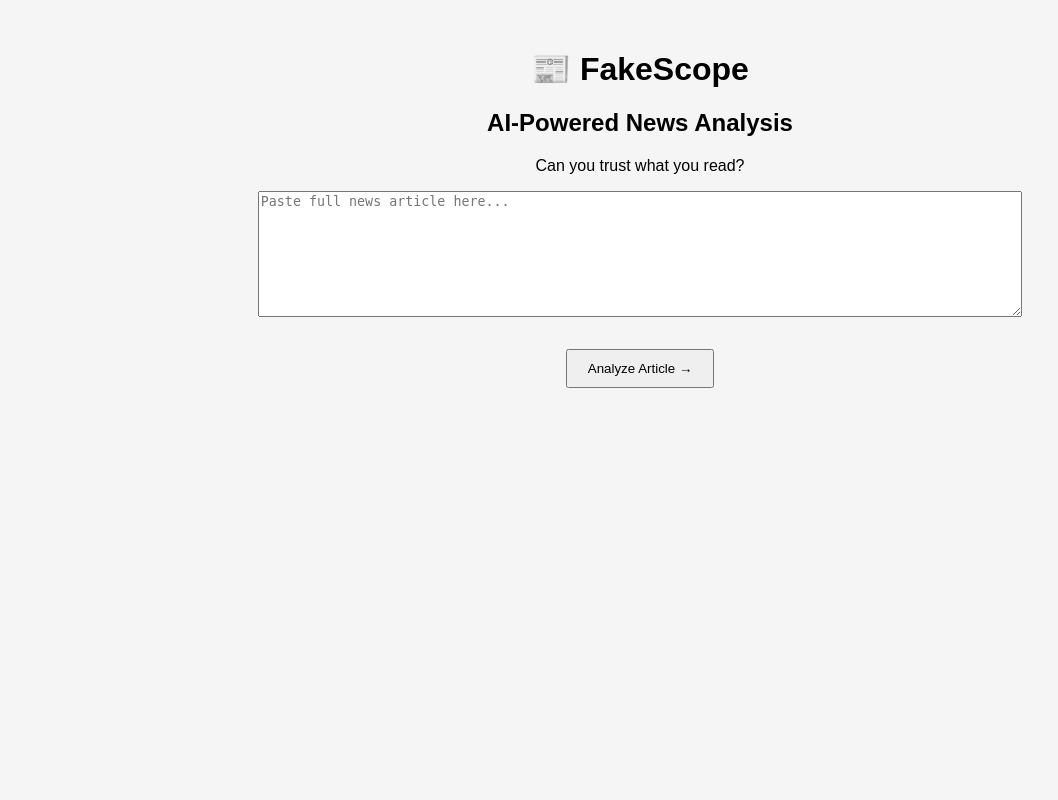
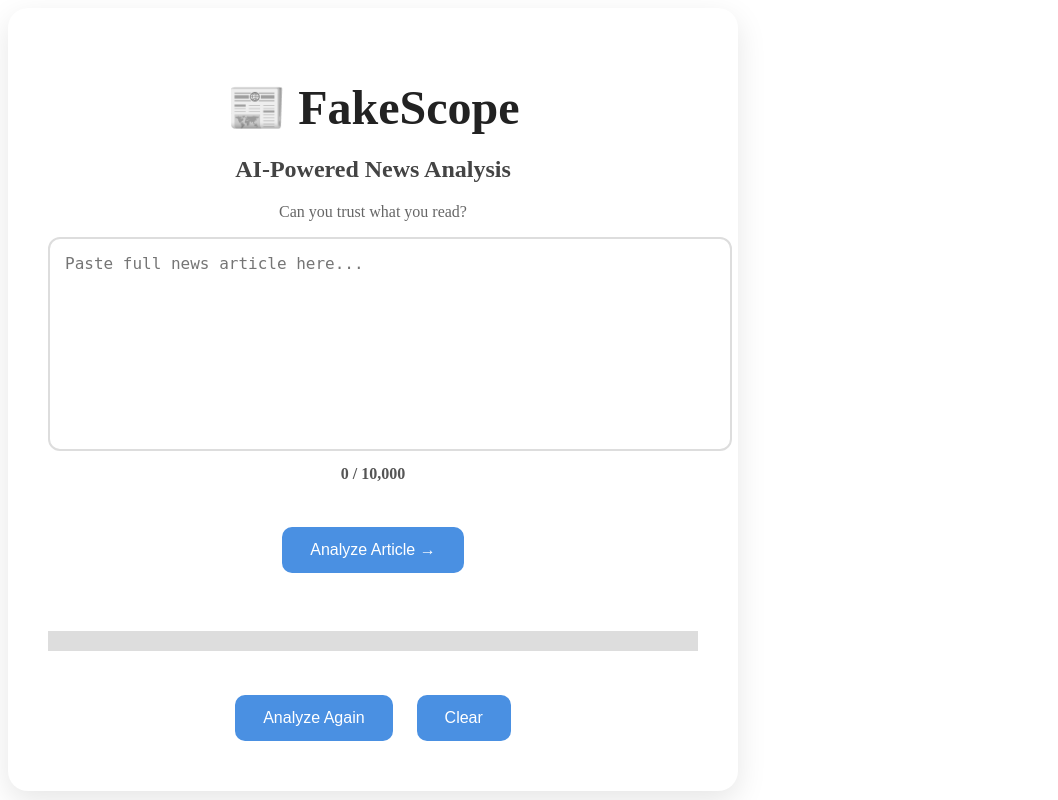
Before and after one commit to praveenyadavcmyk/facescope.ai, a Flask app: page / in a window 1280 px wide. Shown: the whole page, without its empty margins (0-1058 px from the left). Run offline with Flask 3, Linux system fonts and the light colour scheme; parts of the project's set-up code (start-up, migrations or seed data) failed here and were passed over.

Commit message:
Initial commit

```diff
--- a/static/Main.js
+++ b/static/Main.js
@@ -116,9 +116,15 @@ function hideAll() {
   resultContainer.classList.remove('visible');
   errorContainer.classList.remove('visible');
   // Reset loading steps
-  steps.forEach(s => { s.classList.remove('active', 'done'); });
-  steps[0].classList.add('active');
+  if (steps && steps.length > 0) {
+    steps.forEach(s => {
+        s.classList.remove('active', 'done');
+    });
+
+    steps[0].classList.add('active');
 }
+}
+
 
 function showLoading() {
   hideAll();
@@ -253,3 +259,53 @@ sections.forEach(s => observer.observe(s));
 // ── Init ──────────────────────────────────────────────────────
 hideAll();
 console.log('%c FakeScope loaded ', 'background:#00e5a0;color:#080b0f;font-weight:bold;padding:4px 8px;border-radius:4px;');
+analyzeBtn.addEventListener('click', analyzeArticle);
+
+async function analyzeArticle() {
+
+    const news = newsInput.value;
+
+    const response = await fetch('/predict', {
+        method: 'POST',
+        headers: {
+            'Content-Type': 'application/json'
+        },
+        body: JSON.stringify({ text: news })
+    });
+
+    const data = await response.json();
+
+    result.innerText = data.prediction;
+}
+async function analyzeArticle() {
+
+    const news = newsInput.value;
+
+    if(news.trim() === "") {
+        alert("Please enter news text");
+        return;
+    }
+
+    try {
+
+        const response = await fetch('/predict', {
+            method: 'POST',
+            headers: {
+                'Content-Type': 'application/json'
+            },
+            body: JSON.stringify({
+                text: news
+            })
+        });
+
+        const data = await response.json();
+
+        document.getElementById("result").innerText =
+            "Prediction: " + data.prediction;
+
+    } catch(error) {
+        console.log(error);
+    }
+}
+
+analyzeBtn.addEventListener('click', analyzeArticle);
--- a/static/Style.css
+++ b/static/Style.css
@@ -1,24 +1,88 @@
-body {
-    font-family: Arial;
-    background: #f5f5f5;
+bbody {
+    margin: 0;
+    padding: 0;
+    font-family: Arial, sans-serif;
+    background: linear-gradient(to right, #eef2f3, #dfe9f3);
+    display: flex;
+    justify-content: center;
+    align-items: center;
+    min-height: 100vh;
+}
+
+.container {
+    background: white;
+    padding: 40px;
+    width: 650px;
+    border-radius: 20px;
+    box-shadow: 0 10px 30px rgba(0,0,0,0.1);
     text-align: center;
 }
 
-.container {
-    margin-top: 50px;
+h1 {
+    font-size: 48px;
+    margin-bottom: 10px;
+    color: #222;
+}
+
+h2 {
+    color: #444;
+    margin-bottom: 20px;
+}
+
+p {
+    color: #666;
 }
 
 textarea {
-    width: 60%;
-    height: 120px;
+    width: 100%;
+    height: 180px;
+    padding: 15px;
+    border-radius: 12px;
+    border: 2px solid #ddd;
+    font-size: 16px;
+    resize: none;
+    outline: none;
+    transition: 0.3s;
+}
+
+textarea:focus {
+    border-color: #4a90e2;
+    box-shadow: 0 0 10px rgba(74,144,226,0.3);
 }
 
 button {
-    padding: 10px 20px;
-    margin-top: 10px;
+    background: #4a90e2;
+    color: white;
+    border: none;
+    padding: 14px 28px;
+    margin: 10px;
+    border-radius: 10px;
+    font-size: 16px;
+    cursor: pointer;
+    transition: 0.3s;
+}
+
+button:hover {
+    background: #357bd8;
+    transform: scale(1.05);
 }
 
 #result {
-    margin-top: 20px;
-    font-size: 22px;
+    margin-top: 30px;
+    font-size: 32px;
+    font-weight: bold;
 }
+
+.real {
+    color: green;
+}
+
+.fake {
+    color: red;
+}
+
+#charCount {
+    margin-top: 10px;
+    font-weight: bold;
+    color: #555;
+}
--- a/templates/Index.html
+++ b/templates/Index.html
@@ -2,6 +2,7 @@
 <html lang="en">
 <head>
     <meta charset="UTF-8">
+    <meta name="viewport" content="width=device-width, initial-scale=1.0">
     <title>FakeScope</title>
     <link rel="stylesheet" href="/static/Style.css">
 </head>
@@ -14,13 +15,47 @@
 
     <p>Can you trust what you read?</p>
 
-    <textarea id="newsInput" placeholder="Paste full news article here..."></textarea>
+    <textarea
+        id="newsInput"
+        rows="10"
+        cols="60"
+        placeholder="Paste full news article here..."
+    ></textarea>
+
+    <p id="charCount">0 / 10,000</p>
+
+    <br>
+
+    <button id="analyzeBtn">
+        Analyze Article →
+    </button>
 
     <br><br>
 
-    <button onclick="analyzeNews()">Analyze Article →</button>
+    <div id="loadingContainer"></div>
 
-    <h2 id="result"></h2>
+    <div id="resultContainer">
+        <h2 id="result"></h2>
+
+        <div id="verdictBadge"></div>
+        <div id="verdictIcon"></div>
+        <div id="verdictText"></div>
+
+        <div id="confidenceValue"></div>
+
+        <div style="width:100%; background:#ddd; height:20px;">
+            <div id="confidenceFill" style="height:20px; width:0%;"></div>
+        </div>
+    </div>
+
+    <div id="errorContainer">
+        <p id="errorMsg"></p>
+    </div>
+
+    <br>
+
+    <button id="reanalyzeBtn">Analyze Again</button>
+    <button id="clearBtn">Clear</button>
 
 </div>
 
```
Also changed, not shown: 1 other file.
